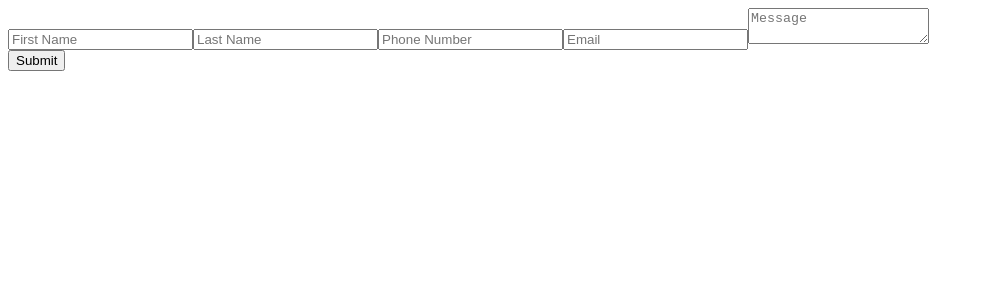
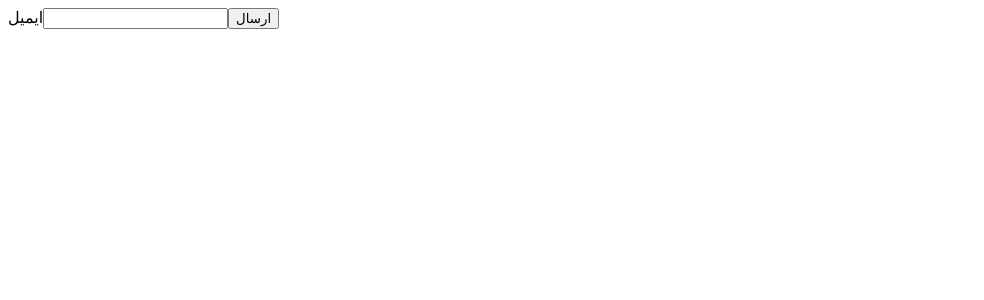
Before and after one commit to ali934h/googleform, a React (Vite) app: page / in a window 1280 px wide. Shown: the top 300 px of the page, without its empty margins (0-984 px from the left). Built offline with nearby package versions, Linux system fonts and the light colour scheme.

Commit message:
change to simple

```diff
--- a/index.html
+++ b/index.html
@@ -4,7 +4,7 @@
     <meta charset="UTF-8" />
     <link rel="icon" type="image/svg+xml" href="/vite.svg" />
     <meta name="viewport" content="width=device-width, initial-scale=1.0" />
-    <script src="https://challenges.cloudflare.com/turnstile/v0/api.js" async defer></script>
+    <!-- <script src="https://challenges.cloudflare.com/turnstile/v0/api.js?render=explicit&onload=onloadTurnstileCallback" async defer></script> -->
 
     <title>Vite + React</title>
   </head>
--- a/src/App.jsx
+++ b/src/App.jsx
@@ -1,49 +1,39 @@
 import React, { useState } from "react";
 
-function MyForm() {
-  const [formData, setFormData] = useState({
-    firstName: "",
-    lastName: "",
-    phoneNumber: "",
-    email: "",
-    message: "",
-    turnstileToken: "",
-  });
-
-  const handleTurnstileCallback = (token) => {
-    setFormData({ ...formData, turnstileToken: token });
-  };
+function EmailForm() {
+  const [email, setEmail] = useState("");
 
   const handleSubmit = async (e) => {
     e.preventDefault();
+
+    // ارسال داده به بک‌اند
     try {
       const response = await fetch("https://script.google.com/macros/s/AKfycbwDEzRzvz_LH3yHIgfAcZqAFQ9iR9a10n5cTmIi4qy3mXWNQbYRRhvimq9Ea1l9nGO-cQ/exec", {
         method: "POST",
         headers: {
           "Content-Type": "application/json",
         },
-        body: JSON.stringify(formData),
+        body: JSON.stringify({ email }),
       });
-      const result = await response.json();
-      alert(result.message);
+
+      const data = await response.json();
+      console.log(data.message);
     } catch (error) {
       console.error("Error:", error);
-      alert("There was an error submitting the form.");
     }
   };
 
   return (
-    <form onSubmit={handleSubmit}>
-      <input type="text" name="firstName" placeholder="First Name" value={formData.firstName} onChange={(e) => setFormData({ ...formData, firstName: e.target.value })} />
-      <input type="text" name="lastName" placeholder="Last Name" value={formData.lastName} onChange={(e) => setFormData({ ...formData, lastName: e.target.value })} />
-      <input type="text" name="phoneNumber" placeholder="Phone Number" value={formData.phoneNumber} onChange={(e) => setFormData({ ...formData, phoneNumber: e.target.value })} />
-      <input type="email" name="email" placeholder="Email" value={formData.email} onChange={(e) => setFormData({ ...formData, email: e.target.value })} />
-      <textarea name="message" placeholder="Message" value={formData.message} onChange={(e) => setFormData({ ...formData, message: e.target.value })}></textarea>
-
-      <div className="cf-turnstile" data-sitekey="0x4AAAAAAAyalHge0Gz924BM" data-callback="handleTurnstileCallback"></div>
-      <button type="submit">Submit</button>
+    <form onSubmit={handleSubmit} className="space-y-4">
+      <label htmlFor="email" className="block text-sm font-medium text-gray-700">
+        ایمیل
+      </label>
+      <input type="email" id="email" value={email} onChange={(e) => setEmail(e.target.value)} required className="w-full p-2 border border-gray-300 rounded-md" />
+      <button type="submit" className="px-4 py-2 text-white bg-blue-500 rounded-md">
+        ارسال
+      </button>
     </form>
   );
 }
 
-export default MyForm;
+export default EmailForm;
```
